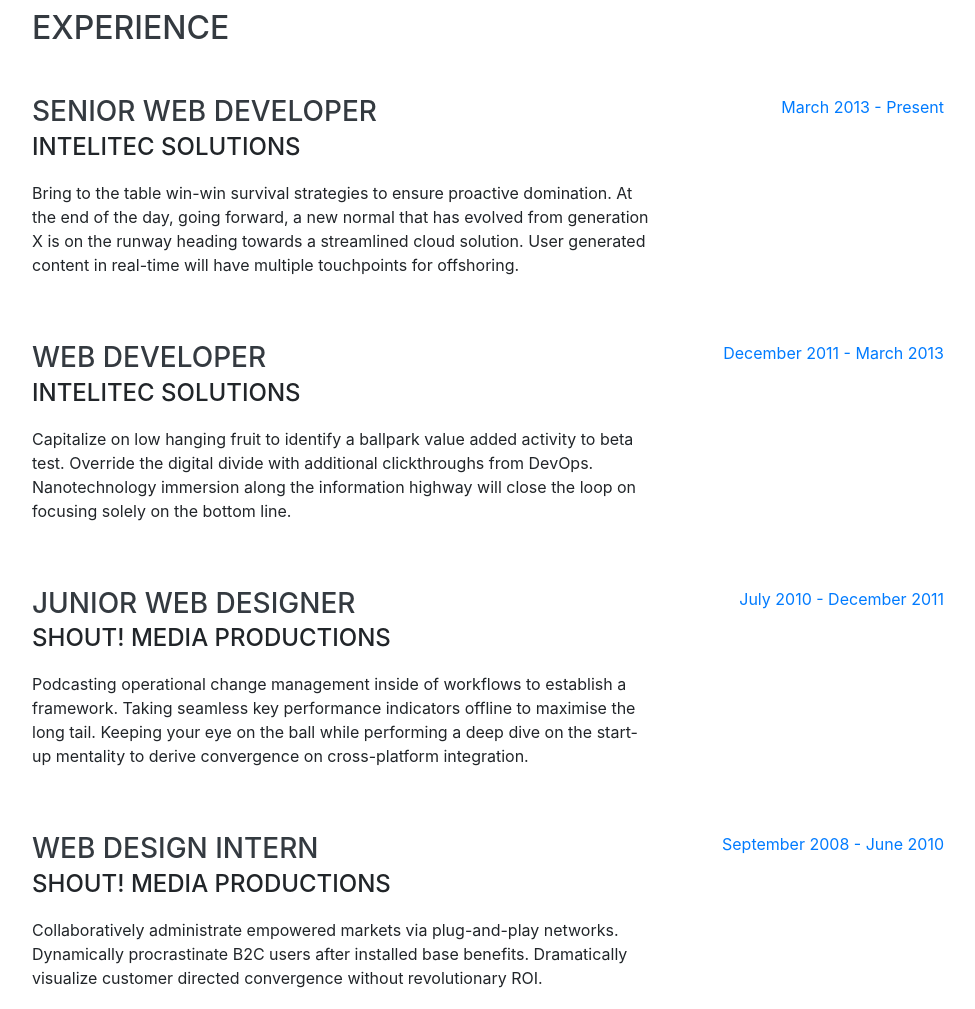
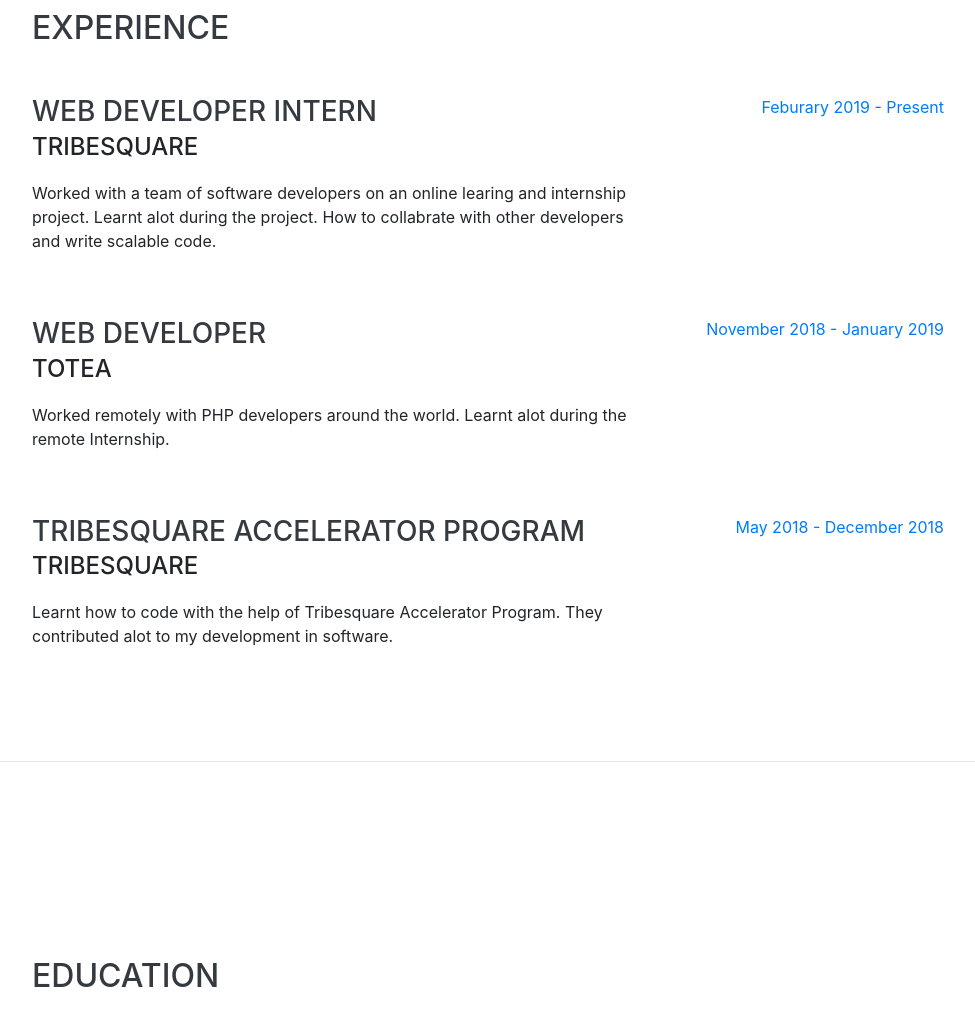
Before and after one commit to greatnonso7/myportfolio, a website with bundled scripts: page index.html in a window 1280 px wide. Shown: the part 840-1849 px from the top of the page, without its empty margins (288-1263 px from the left). Built offline with nearby package versions, Linux system fonts and the light colour scheme; a web font is replaced by a local one.

Commit message:
Added more information

```diff
--- a/index.html
+++ b/index.html
@@ -92,48 +92,44 @@
     <section class="resume-section p-3 p-lg-5 d-flex justify-content-center" id="experience">
       <div class="w-100">
         <h2 class="mb-5">Experience</h2>
-
         <div class="resume-item d-flex flex-column flex-md-row justify-content-between mb-5">
           <div class="resume-content">
-            <h3 class="mb-0">Senior Web Developer</h3>
-            <div class="subheading mb-3">Intelitec Solutions</div>
-            <p>Bring to the table win-win survival strategies to ensure proactive domination. At the end of the day, going forward, a new normal that has evolved from generation X is on the runway heading towards a streamlined cloud solution. User generated content in real-time will have multiple touchpoints for offshoring.</p>
+            <h3 class="mb-0">Web Developer Intern</h3>
+            <div class="subheading mb-3">Tribesquare</div>
+            <p>
+              Worked with a team of software developers on an online learing and internship project.
+              Learnt alot during the project. How to collabrate with other developers and write scalable code.
+            </p>
           </div>
           <div class="resume-date text-md-right">
-            <span class="text-primary">March 2013 - Present</span>
+            <span class="text-primary">Feburary 2019 - Present</span>
           </div>
         </div>
 
         <div class="resume-item d-flex flex-column flex-md-row justify-content-between mb-5">
-          <div class="resume-content">
-            <h3 class="mb-0">Web Developer</h3>
-            <div class="subheading mb-3">Intelitec Solutions</div>
-            <p>Capitalize on low hanging fruit to identify a ballpark value added activity to beta test. Override the digital divide with additional clickthroughs from DevOps. Nanotechnology immersion along the information highway will close the loop on focusing solely on the bottom line.</p>
+            <div class="resume-content">
+              <h3 class="mb-0">Web Developer</h3>
+              <div class="subheading mb-3">Totea</div>
+              <p>
+                Worked remotely with PHP developers around the world. Learnt alot during the remote Internship.
+              </p>
+            </div>
+            <div class="resume-date text-md-right">
+              <span class="text-primary">November 2018 - January 2019</span>
+            </div>
           </div>
-          <div class="resume-date text-md-right">
-            <span class="text-primary">December 2011 - March 2013</span>
-          </div>
-        </div>
-
-        <div class="resume-item d-flex flex-column flex-md-row justify-content-between mb-5">
-          <div class="resume-content">
-            <h3 class="mb-0">Junior Web Designer</h3>
-            <div class="subheading mb-3">Shout! Media Productions</div>
-            <p>Podcasting operational change management inside of workflows to establish a framework. Taking seamless key performance indicators offline to maximise the long tail. Keeping your eye on the ball while performing a deep dive on the start-up mentality to derive convergence on cross-platform integration.</p>
-          </div>
-          <div class="resume-date text-md-right">
-            <span class="text-primary">July 2010 - December 2011</span>
-          </div>
-        </div>
 
         <div class="resume-item d-flex flex-column flex-md-row justify-content-between">
           <div class="resume-content">
-            <h3 class="mb-0">Web Design Intern</h3>
-            <div class="subheading mb-3">Shout! Media Productions</div>
-            <p>Collaboratively administrate empowered markets via plug-and-play networks. Dynamically procrastinate B2C users after installed base benefits. Dramatically visualize customer directed convergence without revolutionary ROI.</p>
+            <h3 class="mb-0">Tribesquare Accelerator Program</h3>
+            <div class="subheading mb-3">Tribesquare</div>
+            <p>
+              Learnt how to code with the help of Tribesquare Accelerator Program. They contributed alot
+              to my development in software.
+            </p>
           </div>
           <div class="resume-date text-md-right">
-            <span class="text-primary">September 2008 - June 2010</span>
+            <span class="text-primary">May 2018 - December 2018</span>
           </div>
         </div>
 
```
